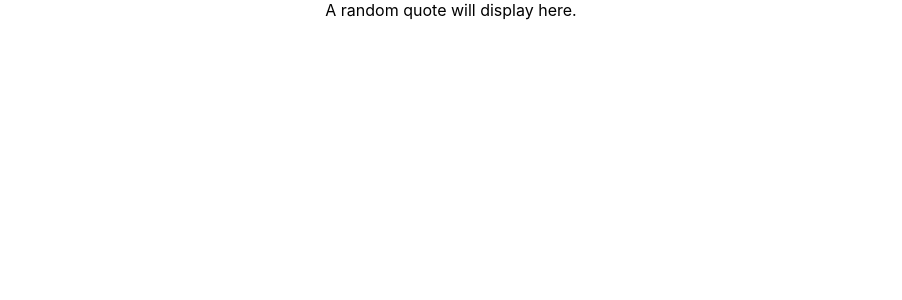
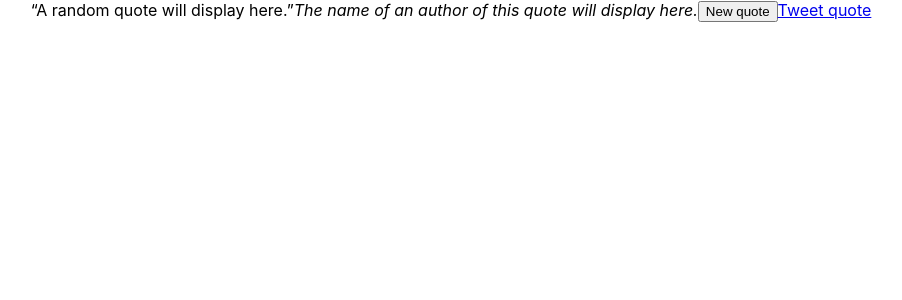
Before and after one commit to hajczek/random-quote-machine, a React (Create React App) app: page / in a window 1280 px wide. Shown: the top 300 px of the page, without its empty margins (189-1091 px from the left). Built offline with nearby package versions, Linux system fonts and the light colour scheme.

Commit message:
Build a structure of html code

```diff
--- a/src/App.js
+++ b/src/App.js
@@ -5,9 +5,14 @@ function App() {
   return (
     <div className="App">
       <div id="quote-box">
-        <div id="text">
+        <q id="text">
           A random quote will display here.
-        </div>
+        </q>
+        <cite id="author">
+          The name of an author of this quote will display here.
+        </cite>
+        <button id="new-quote">New quote</button>
+        <a id="tweet-quote" href="twitter.com/intent/tweet">Tweet quote</a>
       </div>
     </div>
   );
```
